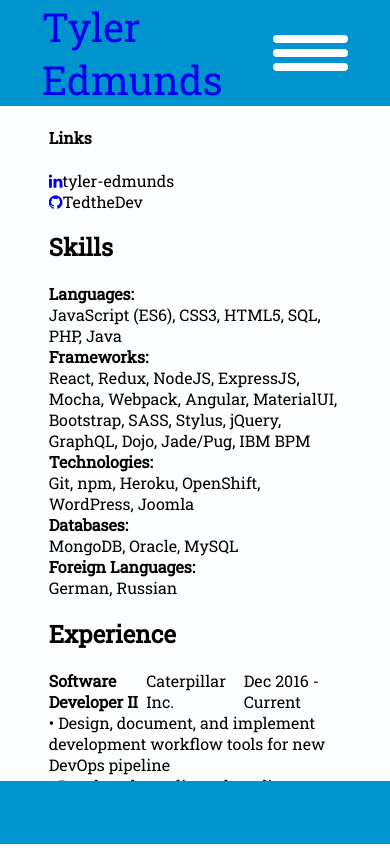
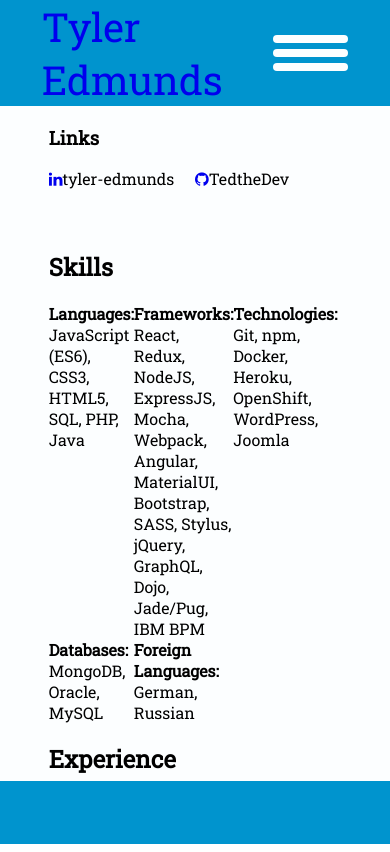
Before and after one commit to TedtheDev/React-Portfolio-Website, a React app: page /resume in a window 390 px wide. Built offline with nearby package versions, Linux system fonts and the light colour scheme.

Commit message:
added sections; cleaned up some layout with hamburger menu

```diff
--- a/data/resume.js
+++ b/data/resume.js
@@ -12,7 +12,7 @@
       'Bootstrap','SASS','Stylus','jQuery','GraphQL','Dojo','Jade/Pug','IBM BPM'
     ],
     technologies: [
-      'Git','npm','Heroku','OpenShift','WordPress','Joomla'
+      'Git','npm','Docker','Heroku','OpenShift','WordPress','Joomla'
     ],
     databases: [
       'MongoDB','Oracle','MySQL'
--- a/index.html
+++ b/index.html
@@ -1,6 +1,16 @@
 <!DOCTYPE html>
 <html>
   <head>
+    <!-- Global Site Tag (gtag.js) - Google Analytics -->
+    <script async src="https://www.googletagmanager.com/gtag/js?id=UA-107709194-1"></script>
+    <script>
+      window.dataLayer = window.dataLayer || [];
+      function gtag(){dataLayer.push(arguments);}
+      gtag('js', new Date());
+
+      gtag('config', 'UA-107709194-1');
+    </script>
+    <meta name="theme-color" content="#0094CE"/>
     <meta name="viewport" content="width=device-width, initial-scale=1.0">
     <title>Tyler Edmunds</title>
     <link rel="stylesheet" href="https://cdnjs.cloudflare.com/ajax/libs/font-awesome/4.7.0/css/font-awesome.min.css" />
--- a/src/components/contact.js
+++ b/src/components/contact.js
@@ -1,7 +1,7 @@
 import React from 'react';
 import styled from 'styled-components';
 
-const ContactDiv = styled.div`
+const ContactDiv = styled.section`
   display: grid;
   grid-template-columns: 1fr;
   grid-template-rows: auto;
--- a/src/components/footer.js
+++ b/src/components/footer.js
@@ -1,7 +1,7 @@
 import React from 'react';
 import styled from 'styled-components';
 
-const FooterDiv = styled.div`
+const FooterDiv = styled.footer`
   grid-area: footer;
   background: #0094ce;
 `;
--- a/src/components/hamburger_menu_slider.js
+++ b/src/components/hamburger_menu_slider.js
@@ -8,7 +8,7 @@
     position: fixed;
     left: 0;
     top: 0;
-    width: 100%;
+    width: 120%;
     height:100%;
     overflow: hidden;
     pointer-events: none;
@@ -29,18 +29,16 @@
     }
 `;
 
-const HamburgerSliderMenuDiv = styled.div`
+const HamburgerSliderMenuDiv = styled.nav`
     z-index: 2;
     display: grid;
-    grid-template-columns: 100%;
-    grid-template-rows: 3% auto;
+    grid-template-columns: 90%;
+    grid-template-rows: 5% auto;
     grid-row-gap: 15px;
     justify-items: center;
     align-items: center;
     align-content: start;
-    position: relative;
     max-width: 30%;
-    width: 90%;
     height: 100%;
     pointer-events: auto;
     transform: translateX(${props => props.sliderOpen ? 'none' : '-100%'});
--- a/src/components/header.js
+++ b/src/components/header.js
@@ -5,7 +5,7 @@
 import LogoName from './logo_name';
 import NavButtons from './nav_buttons';
 
-const HeaderDiv = styled.div`
+const HeaderDiv = styled.header`
   background: #0094ce;
   grid-area: header;
   display: grid;
--- a/src/components/main_content.js
+++ b/src/components/main_content.js
@@ -3,7 +3,7 @@
 import { portfolioData } from '../../data/portfolio';
 import Project from './portfolio_project';
 
-const ContentDiv = styled.div`
+const ContentDiv = styled.section`
   overflow-y: auto;
   width: 100%;
   height: 100%;
@@ -11,6 +11,7 @@
   grid-template-columns: 1fr;
   grid-template-rows: auto;
   justify-items: center;
+  align-content: start;
 `;
 
 const LatestProjectDiv = styled.div`
--- a/src/components/portfolio.js
+++ b/src/components/portfolio.js
@@ -3,7 +3,7 @@
 import { portfolioData } from '../../data/portfolio';
 import Project from './portfolio_project';
 
-const PortfolioDiv = styled.div`
+const PortfolioDiv = styled.section`
   width: 100%;
   height: 100%;
   grid-area: content;
--- a/src/components/resume.js
+++ b/src/components/resume.js
@@ -5,6 +5,7 @@
 import ResumeSkillsCategory from './resume_skills_category';
 import ResumeExperience from './resume_experience';
 import ResumeEducation from './resume_education';
+
 /**
  * [unCamelCase turn camelcase into english words,
  *  ex foreignLanges = Foreign Languages, frameworks = Frameworks
@@ -27,13 +28,13 @@
   return string.join(''); // return string by joining array
 }
 
-const ResumeDiv = styled.div`
+const ResumeDiv = styled.section`
   overflow-y: auto;
   width: 100%;
   height: 100%;
   display: grid;
   grid-template-columns: 1fr;
-  grid-template-rows: .1fr .5fr .5fr .5fr;
+  grid-template-rows: auto;
   grid-template-areas:
     "links"
     "resumeSkills"
@@ -42,7 +43,7 @@
 `;
 
 const SkillsDiv = styled.div`
-  grid-area: resumeSkills
+  grid-area: resumeSkills;
   display: grid;
   grid-template-columns: .5fr .5fr .5fr;
   grid-template-rows: .1fr .1fr .1fr;
@@ -53,17 +54,23 @@
 `;
 
 const LinksDiv = styled.div`
-  grid-area: links;
-  grid-column: 1 / span 1;
+  display: grid;
+  grid-template-columns: 1fr 1fr;
+  grid-template-rows: 1fr 1fr;
+  grid-template-areas:
+    "linksHeading linksHeading"
+    "linkedIn github";
+  justify-content: start;
 `
+
 const Resume = (props) => {
   return(
     <ResumeDiv>
-      <div>
-        <h4>Links</h4>
-        <div><a href={resumeData.linkedInLink} target="_blank" rel="noreferrer noopener"><i className="fa fa-linkedin" aria-hidden="true"></i></a>{resumeData.linkedInUsername}</div>
-        <div><a href={resumeData.gitHubLink} target="_blank" rel="noreferrer noopener"><i className="fa fa-github" aria-hidden="true"></i></a>{resumeData.gitHubUsername}</div>
-      </div>
+      <LinksDiv>
+        <h3 style={{gridArea:""}}>Links</h3>
+        <div style={{gridArea:"linkedIn"}}><a href={resumeData.linkedInLink} target="_blank" rel="noreferrer noopener"><i className="fa fa-linkedin" aria-hidden="true"></i></a>{resumeData.linkedInUsername}</div>
+        <div style={{gridArea:"github"}}><a href={resumeData.gitHubLink} target="_blank" rel="noreferrer noopener"><i className="fa fa-github" aria-hidden="true"></i></a>{resumeData.gitHubUsername}</div>
+      </LinksDiv>
       <SkillsDiv>
         <h2 style={{grid:"skills", gridColumn: "1 / span 3" }}>Skills</h2>
         {
```
